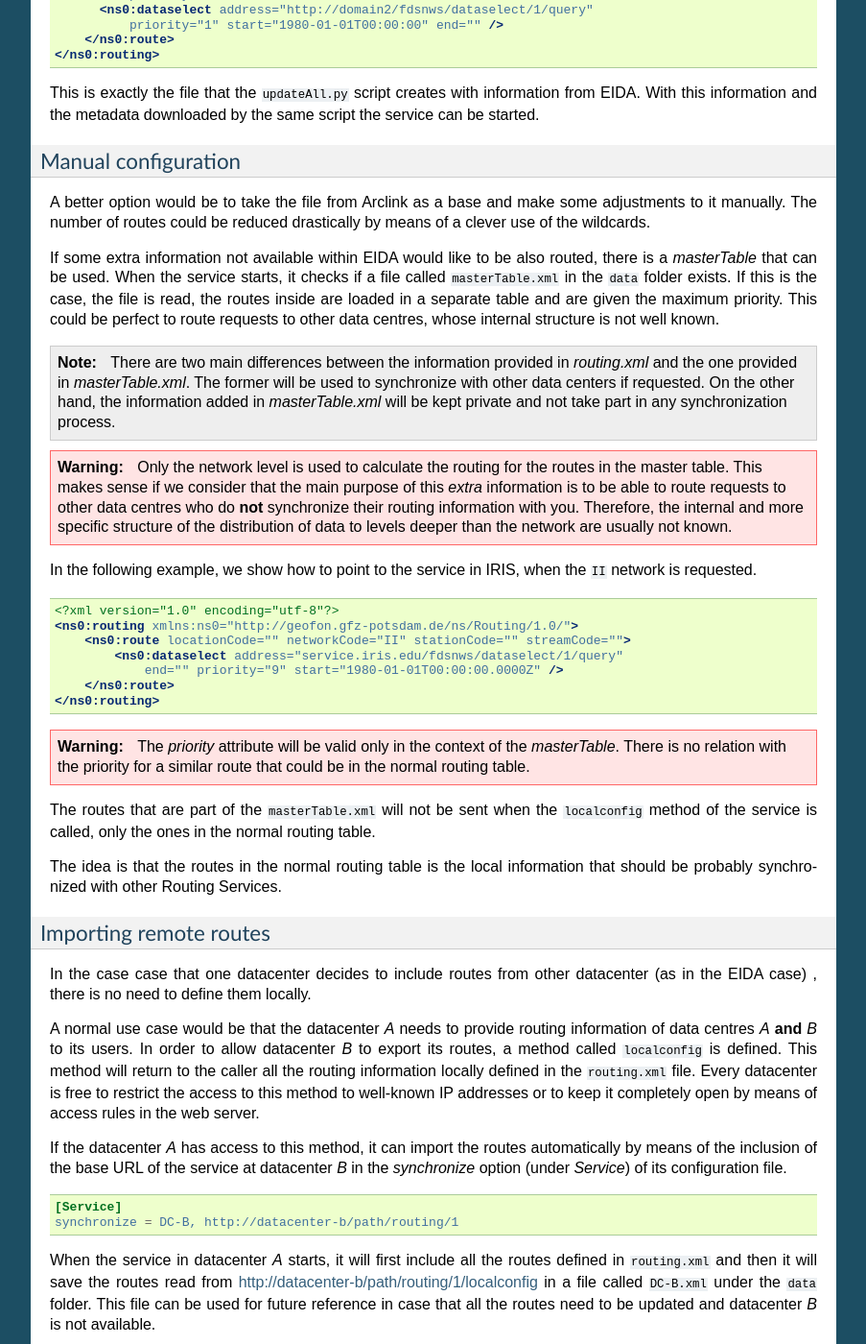
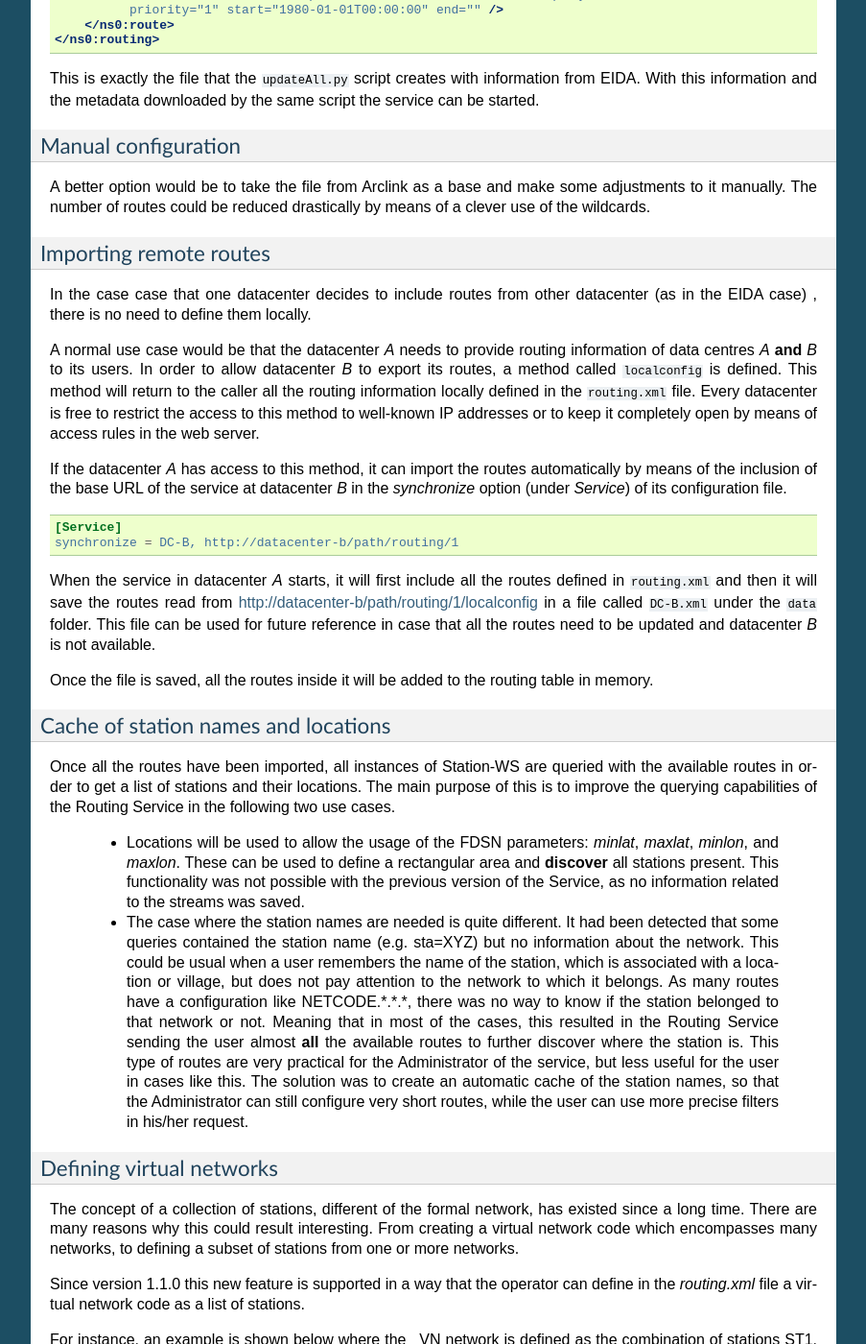
Before and after one commit to EIDA/routing, a Sphinx documentation site: the page built from doc/index.rst, in a window 1280 px wide and 1400 px high, scrolled down 7744 px. Shown: the whole window at 96% size, without its empty margins (198-1101 px from the left). Built offline with Sphinx 7.4.7, drawn with Linux system fonts in a browser that asks for light colours; some of the changed text lies outside the part shown.

Commit message:
Remove code and documentation related to the masterTable.

```diff
--- a/doc/index.rst
+++ b/doc/index.rst
@@ -438,7 +438,6 @@ At Steps 4-6, re-use your previous versions of ``routing.wsgi`` and ``routing.cf
 And of course, copy your local routing table also. ::
 
     $ cp ../1.old/data/routing.xml data/routing.xml
-    $ cp ../1.old/data/masterTable.xml data/masterTable.xml
 
 
 Using the Service
@@ -489,53 +488,6 @@ A better option would be to take the file from Arclink as a base and make some
 adjustments to it manually. The number of routes could be reduced drastically
 by means of a clever use of the wildcards.
 
-If some extra information not available within EIDA would like to be also
-routed, there is a *masterTable* that can be used. When the service starts, it
-checks if a file called ``masterTable.xml`` in the ``data`` folder exists. If
-this is the case, the file is read, the routes inside are loaded in a separate
-table and are given the maximum priority.
-This could be perfect to route requests to other data centres, whose internal
-structure is not well known.
-
-
-.. note:: There are two main differences between the information provided in
-          `routing.xml` and the one provided in `masterTable.xml`. The former
-          will be used to synchronize with other data centers if requested.
-          On the other hand, the information added in `masterTable.xml` will
-          be kept private and not take part in any synchronization process.
-
-
-.. warning:: Only the network level is used to calculate the
-             routing for the routes in the master table. This makes sense if
-             we consider that the main purpose of this *extra* information is
-             to be able to route requests to other data centres who do **not**
-             synchronize their routing information with you. Therefore, the
-             internal and more specific structure of the distribution of data
-             to levels deeper than the network are usually not known.
-
-In the following example, we show how to point to the service in IRIS, when
-the ``II`` network is requested.
-
-.. code-block:: xml
-
-    <?xml version="1.0" encoding="utf-8"?>
-    <ns0:routing xmlns:ns0="http://geofon.gfz-potsdam.de/ns/Routing/1.0/">
-        <ns0:route locationCode="" networkCode="II" stationCode="" streamCode="">
-            <ns0:dataselect address="service.iris.edu/fdsnws/dataselect/1/query"
-                end="" priority="9" start="1980-01-01T00:00:00.0000Z" />
-        </ns0:route>
-    </ns0:routing>
-
-.. warning:: The `priority` attribute will be valid only in the context of the
-             `masterTable`. There is no relation with the priority for a
-             similar route that could be in the normal routing table.
-
-The routes that are part of the ``masterTable.xml`` will not be sent when the
-``localconfig`` method of the service is called, only the ones in the normal
-routing table.
-
-The idea is that the routes in the normal routing table is the local
-information that should be probably synchronized with other Routing Services.
 
 .. _importing_remote_routes:
 
```
Also changed, not shown: 1 other file.
